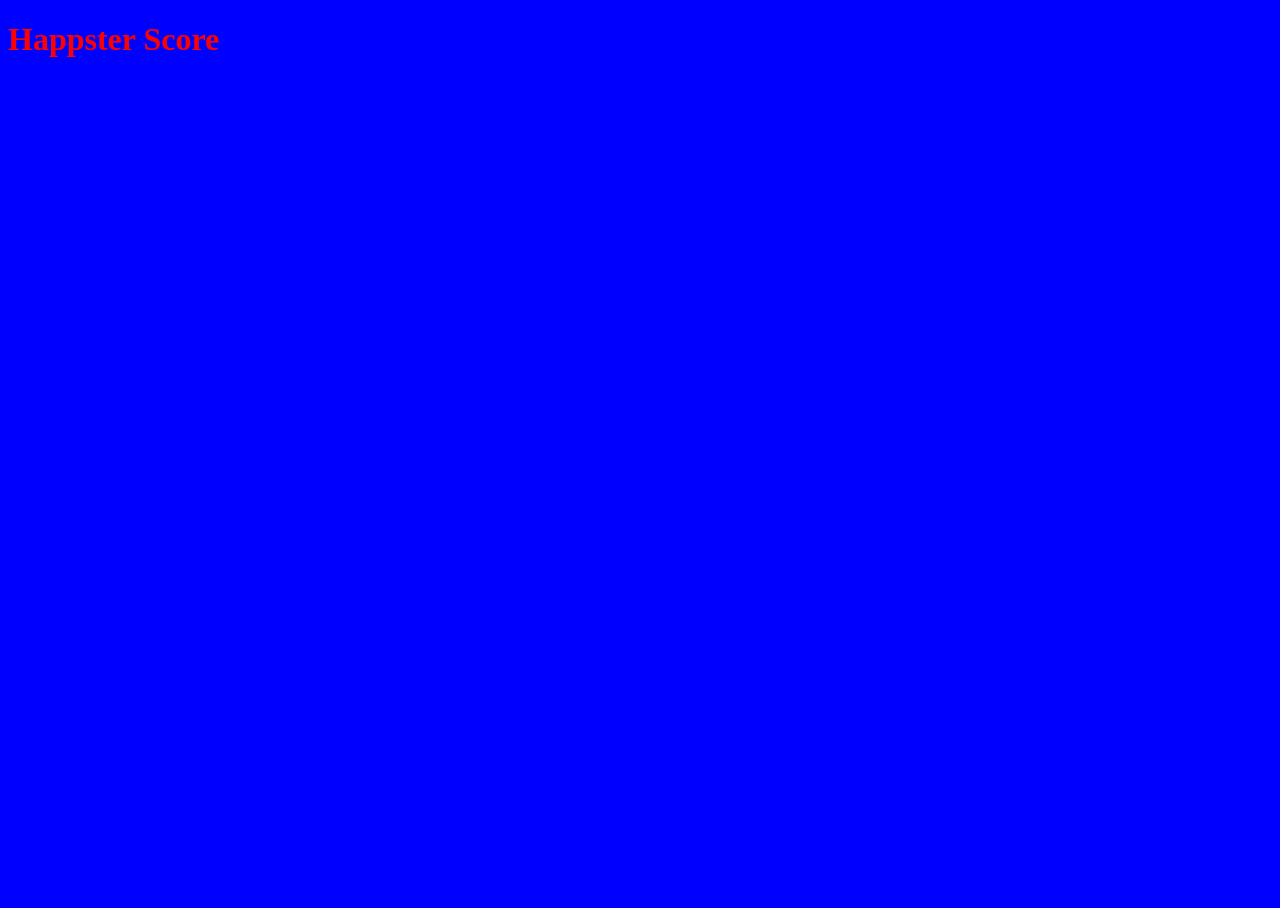
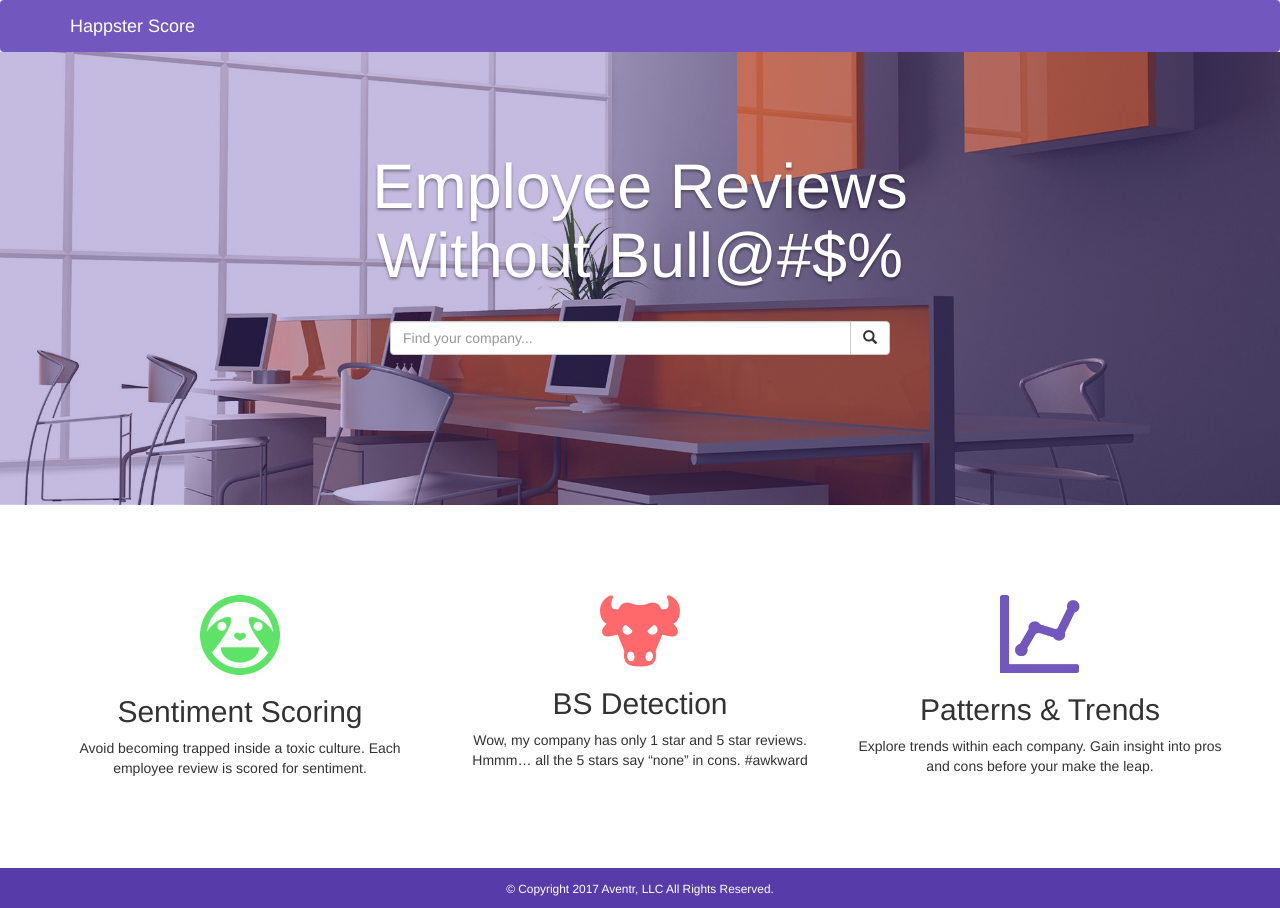
Before and after one commit to Eruedraith/happster-score, a website: page index.html in a window 1280 px wide. Before the commit the page ends 800 px from the top, so only its background shows below. Drawn offline with nearby package versions, Linux system fonts and the light colour scheme.

Commit message:
added homepage structure

```diff
--- a/index.html
+++ b/index.html
@@ -1,11 +1,61 @@
 <!DOCTYPE html>
 <html>
 	<head>
-	<title>Happster Score</title>
-	<link rel="stylesheet" type="text/css" href="/css/main.css">
 		<meta charset="UTF-8">
+		<meta name="viewport" content="width=device-width, initial-scale=1.0">
+		<link rel="stylesheet" type="text/css" href="/css/main.css">
+		<!-- Latest compiled and minified CSS -->
+		<link rel="stylesheet" href="https://maxcdn.bootstrapcdn.com/bootstrap/3.3.7/css/bootstrap.min.css" integrity="sha384-BVYiiSIFeK1dGmJRAkycuHAHRg32OmUcww7on3RYdg4Va+PmSTsz/K68vbdEjh4u" crossorigin="anonymous">
+		<title>Happster Score</title>
 	</head>
 	<body>
-		<h1>Happster Score</h1>
+		<nav class="navbar navbar-happster">
+			<div class="container">
+				<div class="navbar-header">
+					<a class="navbar-brand">Happster Score</a>
+				</div>
+			</div>
+		</nav>
+		<div class="jumbotron" id="hp-container-1">
+		  <div class="container">
+		  	<div class="row">
+		  		<div class="col-lg-12 text-center">
+		  			<h1 id="hp-top-title">Employee Reviews <br> Without Bull@#$%</h1>
+		  			<div class="input-group" id="hp-search-form">
+		  				<input type="text" class="form-control" placeholder="Find your company...">
+		  				<div class="input-group-btn">
+		  				 	<button class="btn btn-default" type="submit"><i class="glyphicon glyphicon-search"></i></button>
+		  				</div>
+		  			</div>
+		  		</div>
+		  	</div>
+		  </div>
+		</div>
+		<div class="container" id="hp-container-2">
+			<div class="row">
+				<div class="col-lg-4 text-center">
+					<img class="hp-icon" src="/assets/images/sloth-pos-2x.jpg" alt="Sentiment Scoring">
+					<h2>Sentiment Scoring</h2>
+					<p>Avoid becoming trapped inside a toxic culture. Each employee review is scored for sentiment. </p>
+				</div>
+				<div class="col-lg-4 text-center">
+					<img class="hp-icon" src="/assets/images/bull-head-2x.jpg" alt="review detection">
+					<h2>BS Detection</h2>
+					<p>Wow, my company has only 1 star and 5 star reviews. Hmmm… all the 5 stars say “none” in cons. #awkward</p>
+				</div>
+				<div class="col-lg-4 text-center">
+					<img class="hp-icon" src="/assets/images/line-dot-chart-2x.jpg" alt="Patterns and Trends">
+					<h2>Patterns &amp; Trends</h2>
+					<p>Explore trends within each company. Gain insight into pros and cons before your make the leap. </p>
+				</div>
+			</div>
+		</div>
+		<div class="container-fluid footer" >
+			<div class="row">
+				<div class="col-lg-12 text-center footer-copyright">
+				<small>© Copyright 2017 Aventr, LLC All Rights Reserved.</small>
+				</div>
+			</div>
+		</div>
 	</body>
 </html>
--- a/scss/_base.scss
+++ b/scss/_base.scss
@@ -1,7 +1,67 @@
+@import "variables.scss";
+
 body {
 	background: blue;
 }
 
+/****** typography ******/
+
 h1 {
 	color: red;
 }
+
+/****** layout ******/
+
+.navbar {
+	margin-bottom: 0 !important;
+}
+
+.navbar-happster {
+    background: $purple;
+
+    a {
+    	color: #fff;
+    }
+}
+
+.footer {
+
+	.footer-copyright {
+		background: $dark-purple;
+		color: #fff;
+		padding: 10px 0;
+	}
+}
+
+/* homepage */
+
+#hp-container-1 {
+	background:
+	  linear-gradient(
+	  	rgba(87,59,169,.35),
+        rgba(87,59,169,.35)
+      ),
+      /* image */
+      url(/assets/images/office-background.jpg);
+	background-size: cover;
+	padding: 80px 0 150px;
+	background-position: center center;
+}
+
+#hp-top-title {
+	color: #fff;
+	text-shadow: 0 2px 3px rgba(0,0,0,.4);
+}
+
+#hp-search-form {
+	max-width: 500px;
+	margin: 30px auto 0;
+}
+
+#hp-container-2 {
+	padding: 60px 0 80px;
+}
+
+.hp-icon {
+	max-width: 80px;
+}
--- /dev/null
+++ b/scss/_variables.scss
@@ -0,0 +1,20 @@
+// main colors
+
+$dark-blue: 		#169298;
+$blue: 				#54C5C9;
+$light-blue: 		#7FDBDF;
+
+$dark-purple: 		#573BA9;
+$purple: 			#7157BE;
+$light-purple:  	#937DD5;
+
+$red: 				#FF6E6A;
+
+$yellow: 			#FBB423;
+$dark-yellow: 		#D49004;
+
+$gray: 				#EFF3F6;
+
+$green:				#83DD80;
+
+$background-color:  #eff3f8;
```
Also changed, not shown: assets/images/bull-head-2x.jpg (added), assets/images/bull-head.jpg (added), assets/images/line-dot-chart-2x.jpg (added), assets/images/line-dot-chart-2x.png (added), assets/images/line-dot-chart.png (added), assets/images/office-background.jpg (added), assets/images/sloth-pos-2x.jpg (added), assets/images/sloth-pos.jpg (added), css/main.css.
